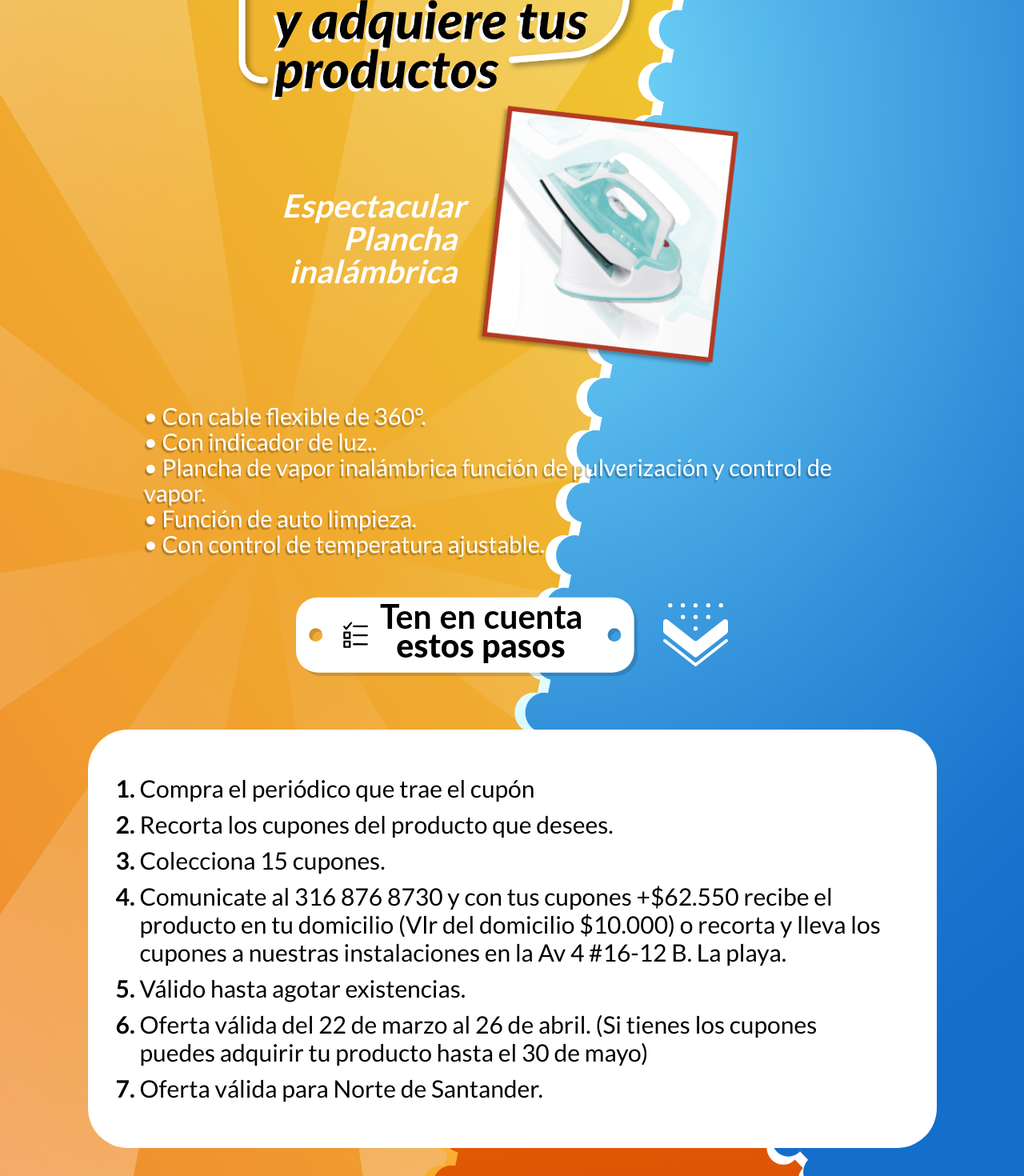
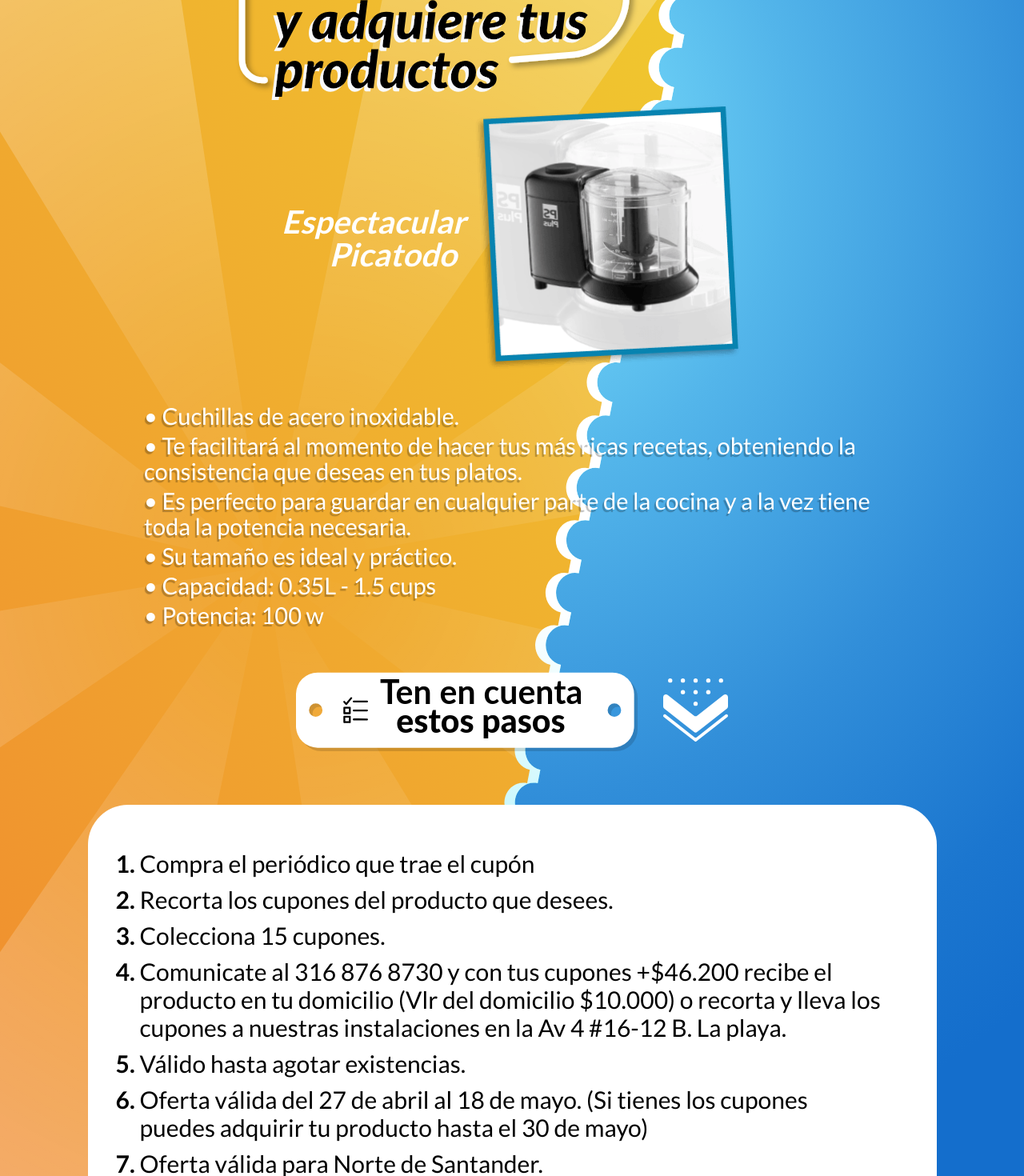
Before and after one commit to johnsi15/chica-qhubo, a Next.js app: page /promociones in a window 1280 px wide. Shown: the part 360-1830 px from the top of the page at 80% size. Built offline with nearby package versions, Linux system fonts and the light colour scheme; no server answers.

Commit message:
Add new product picatodo

```diff
--- a/pages/promociones.js
+++ b/pages/promociones.js
@@ -14,11 +14,11 @@ export default function Promociones() {
             height={416}
           />
           <div className={styles.container_plancha}>
-            <h3>Espectacular Plancha inalámbrica</h3>
+            <h3>Espectacular Picatodo</h3>
             <div className={styles.plancha}>
               <Image
-              src='/optativos/plancha.png'
-              alt='Plancha'
+                src='/optativos/picatodo.png'
+                alt='Picatodo'
                 width={337}
                 height={337}
               />
@@ -27,14 +27,18 @@ export default function Promociones() {
         </div>
         <div className={styles.ficha_tecnica}>
           <ul>
-            <li>• Con cable flexible de 360°.</li>
-            <li>• Con indicador de luz.. </li>
+            <li>• Cuchillas de acero inoxidable.</li>
             <li>
-              • Plancha de vapor inalámbrica función de pulverización y control
-              de vapor.
+              • Te facilitará al momento de hacer tus más ricas recetas,
+              obteniendo la consistencia que deseas en tus platos.
             </li>
-            <li>• Función de auto limpieza. </li>
-            <li>• Con control de temperatura ajustable.</li>
+            <li>
+              • Es perfecto para guardar en cualquier parte de la cocina y a la
+              vez tiene toda la potencia necesaria.
+            </li>
+            <li>• Su tamaño es ideal y práctico.</li>
+            <li>• Capacidad: 0.35L - 1.5 cups</li>
+            <li>• Potencia: 100 w</li>
           </ul>
         </div>
         <div className={styles.pasos}>
@@ -61,14 +65,14 @@ export default function Promociones() {
             <li>Recorta los cupones del producto que desees.</li>
             <li>Colecciona 15 cupones.</li>
             <li>
-              Comunicate al 316 876 8730 y con tus cupones +$62.550 recibe el
+              Comunicate al 316 876 8730 y con tus cupones +$46.200 recibe el
               producto en tu domicilio (Vlr del domicilio $10.000) o recorta y
               lleva los cupones a nuestras instalaciones en la Av 4 #16-12 B. La
               playa.
             </li>
             <li>Válido hasta agotar existencias.</li>
             <li>
-              Oferta válida del 22 de marzo al 26 de abril. (Si tienes los
+              Oferta válida del 27 de abril al 18 de mayo. (Si tienes los
               cupones puedes adquirir tu producto hasta el 30 de mayo)
             </li>
             <li>Oferta válida para Norte de Santander.</li>
--- a/styles/Promociones.module.css
+++ b/styles/Promociones.module.css
@@ -56,6 +56,7 @@
   font-size: 29px;
   line-height: 32px;
   font-weight: 400;
+  margin-bottom: 5px;
 }
 
 .pasos {
```
Also changed, not shown: public/optativos/picatodo.png (added). Lines whose indentation alone changed are shown as unchanged.
